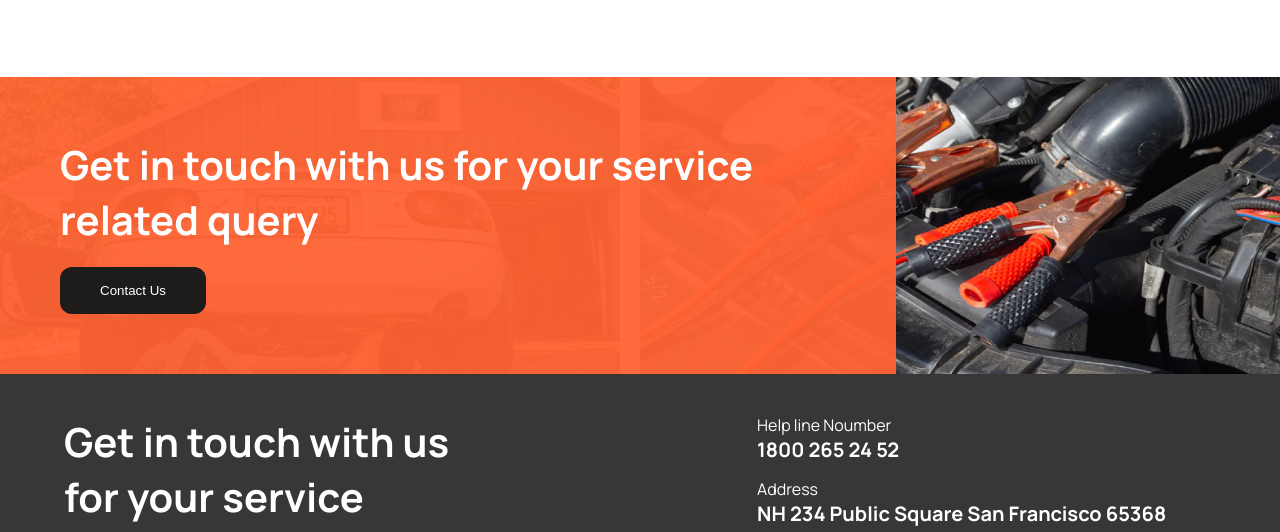
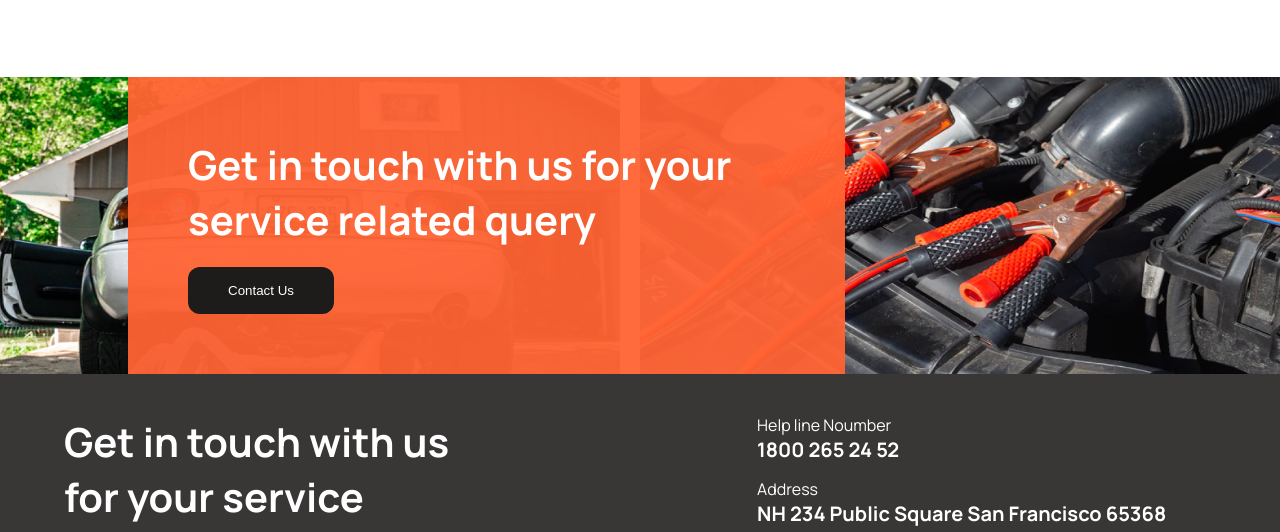
Before and after one commit to odomfavour/finsweett, a plain HTML site: page about-us.html in a window 1280 px wide. Shown: the part 3144-3676 px from the top of the page. Drawn offline with nearby package versions, Linux system fonts and the light colour scheme.

Commit message:
ch: adjusted the query section across the app

```diff
--- a/about-us.html
+++ b/about-us.html
@@ -274,15 +274,11 @@
         </div>
       </section>
       <section class="query-section">
-        <div class="query-flex">
-          <div class="left-section">
-            <div class="query-text">
-              <h3>Get in touch with us for your service related query</h3>
-              <button class="btn-dark btn">Contact Us</button>
-            </div>
+        <div class="container">
+          <div class="query-text">
+            <h3>Get in touch with us for your service related query</h3>
+            <button class="btn-dark btn">Contact Us</button>
           </div>
-
-          <div class="right-section"></div>
         </div>
       </section>
     </main>
```
Also changed, not shown: blog-detail.html (+4 -8 lines), blog.html (+4 -8 lines), service-details.html (+4 -8 lines).
